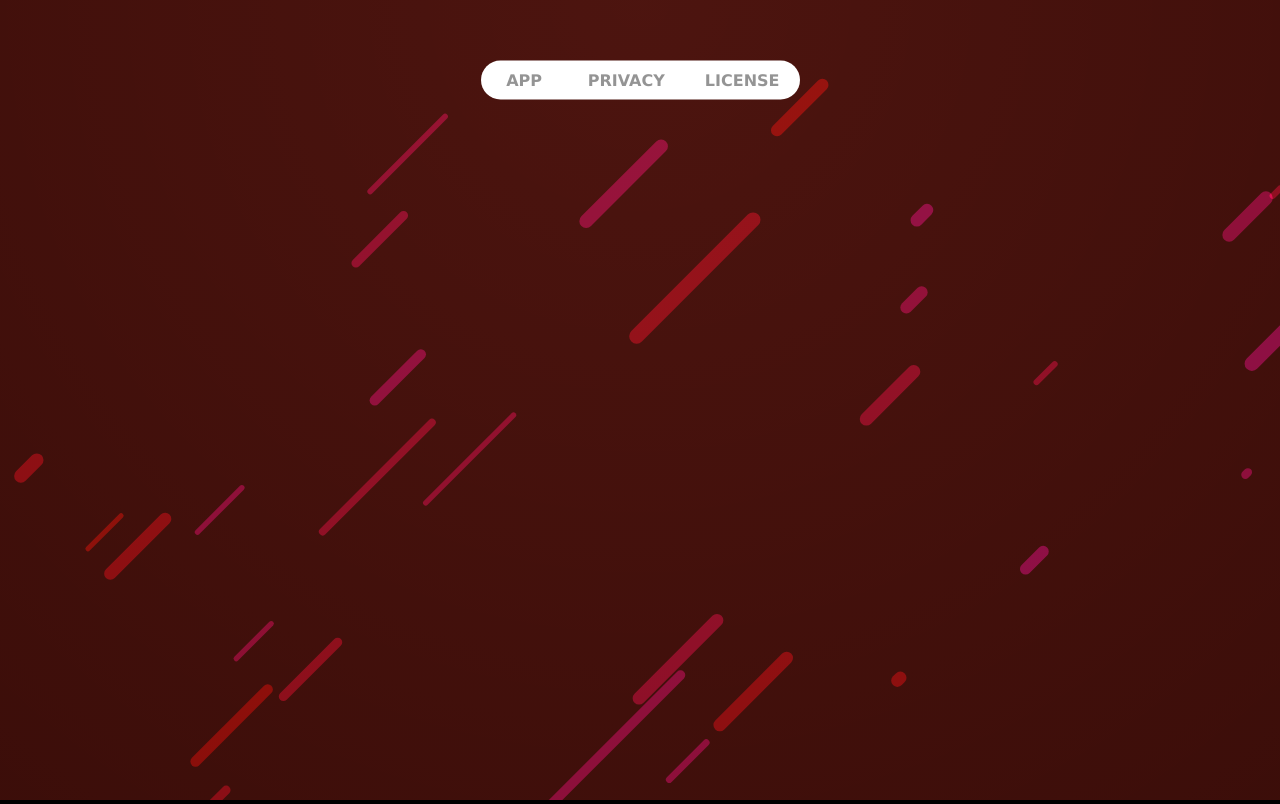
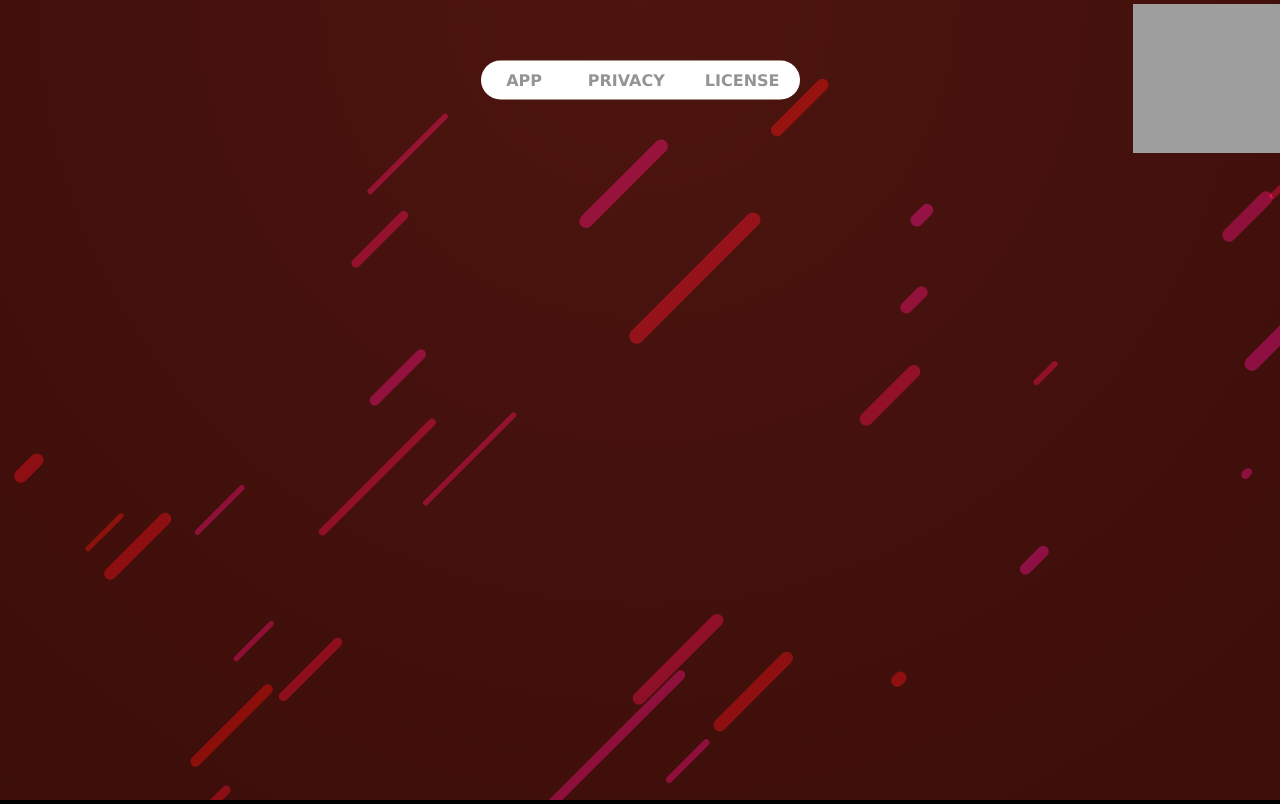
Before and after one commit to ignatovskiy/MusicGenerator, a Flask app: page / in a window 1280 px wide. Run offline with Flask 2, Linux system fonts and the light colour scheme; parts of the project's set-up code (start-up, migrations or seed data) failed here and were passed over; some libraries are stand-ins or nearby versions; grey boxes are pictures that could not be loaded.

Commit message:
Added GitHub Ribbon (with link to repo)

```diff
--- a/web/static/style.css
+++ b/web/static/style.css
@@ -136,3 +136,9 @@ nav a:nth-child(3):hover ~ #indicator {
     word-wrap: break-word;
     padding: 3%;
 }
+
+.gh-ribbon{
+  position: absolute;
+  top: 0.5%;
+  left: 88.5%;
+}
--- a/web/template/index.html
+++ b/web/template/index.html
@@ -8,9 +8,11 @@
   <canvas id="canvas"></canvas>
   <script src='https://cdnjs.cloudflare.com/ajax/libs/dat-gui/0.7.7/dat.gui.min.js'></script>
   <script src="/static/script.js"></script>
-
 <body>
-<nav>
+<div class="gh-ribbon">
+<a href="https://github.com/ignatovskiy/MusicGenerator"><img width="149" height="149" src="https://github.blog/wp-content/uploads/2008/12/forkme_right_white_ffffff.png" class="attachment-full size-full" alt="GitHub Repo" data-recalc-dims="1"></a>
+</div>
+    <nav>
     <a href="/">APP</a>
     <a href="/privacy">PRIVACY</a>
     <a href="/license">LICENSE</a>
```
